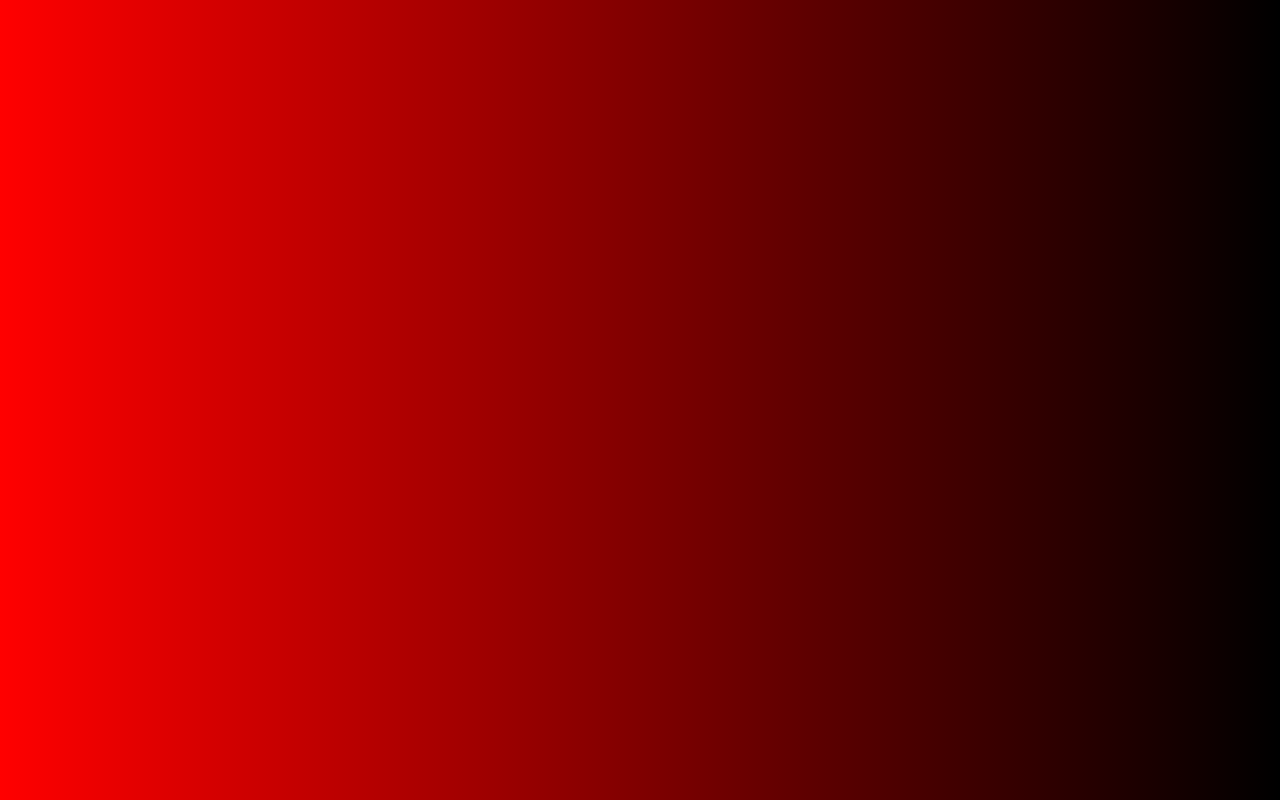
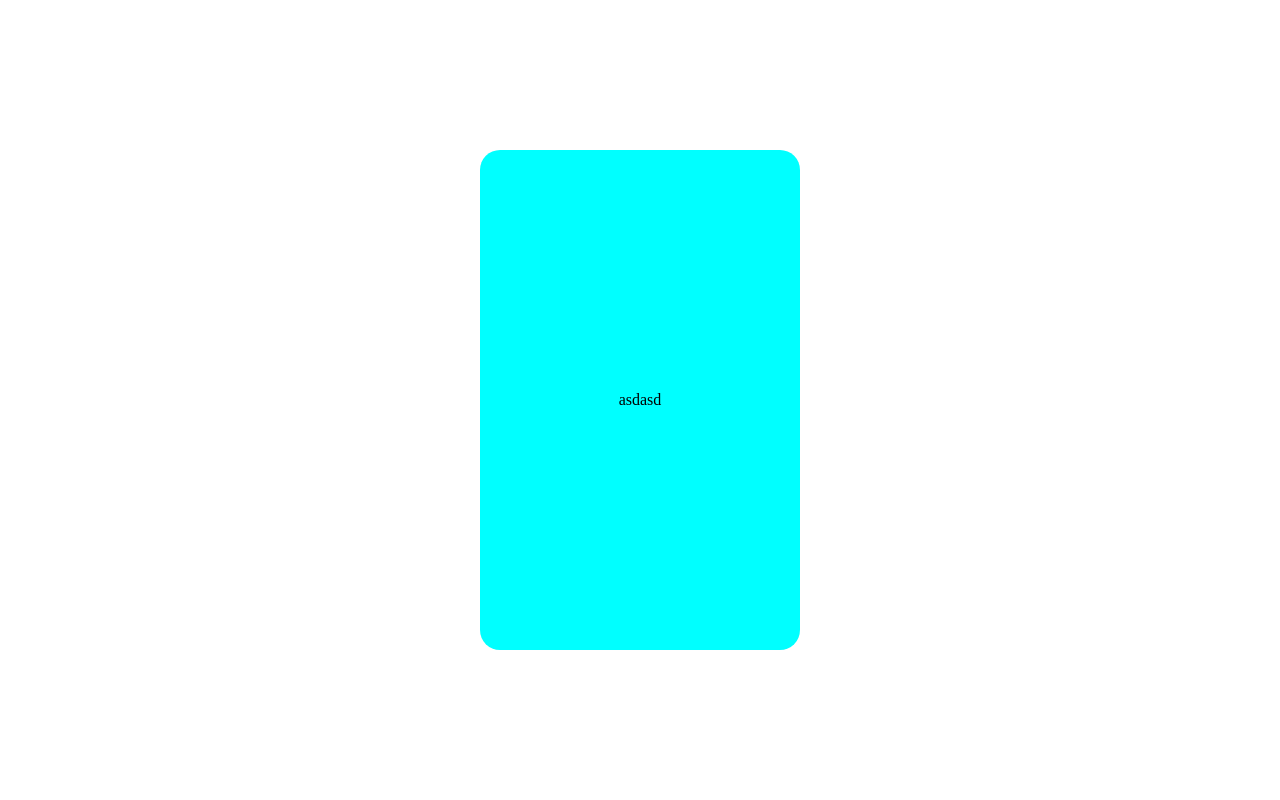
Before and after one commit to bbauti1/Portafolio, a plain HTML site: page trabajo1/index.html in a window 1280 px wide. Drawn offline with Linux system fonts and the light colour scheme.

Commit message:
Cambios en CSS para la cartita.

```diff
--- a/trabajo1/css/estilostp1.css
+++ b/trabajo1/css/estilostp1.css
@@ -8,13 +8,19 @@
 }
 
 body{
-    background: linear-gradient( 90deg, red, black);
+    display: grid;
     height: 100vh;
-    width: 100vh;
+    width: 100%;
+    align-content: center;
+    justify-items: center;
 }
 
 .contenedor{
-    height: 100%;
-    width: 100%;
-
+    display: flex;
+    justify-content: center;
+    align-items: center;
+    background-color: aqua;
+    height: 500px;
+    width: 320px;
+    border-radius: 20px;
 }
--- a/trabajo1/index.html
+++ b/trabajo1/index.html
@@ -9,7 +9,7 @@
 <body>
 
     <div class="contenedor">
-
+        asdasd
 
     </div>
 
```
